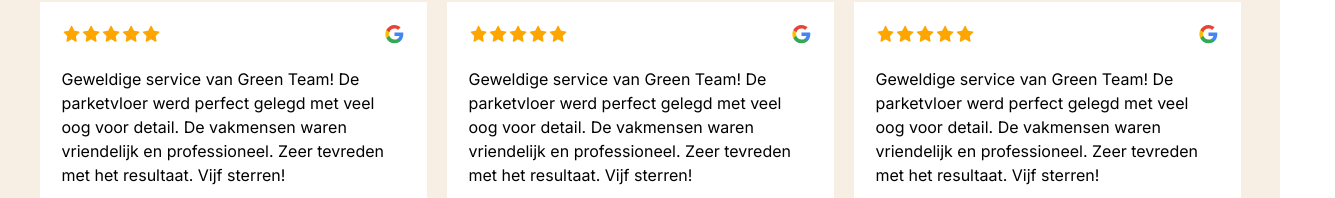
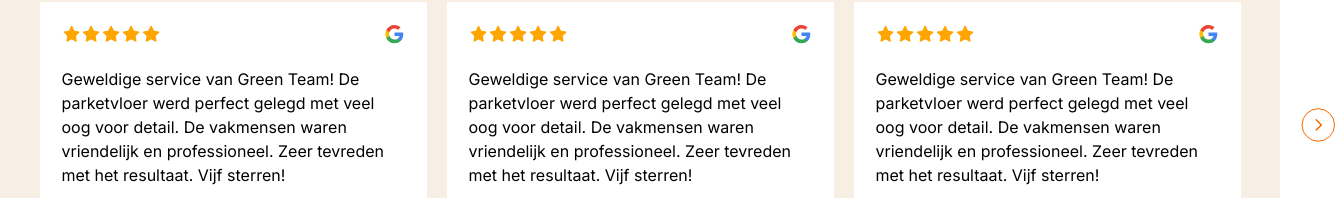
Before and after one commit to GreenTeam88/greenteam-front-end, a Next.js app: page / in a window 1280 px wide. Shown: the part 1527-1725 px from the top of the page, 1335 px wide, since content can reach past the window. Built offline with nearby package versions, Linux system fonts and the light colour scheme.

Commit message:
integrating the third section

```diff
--- a/src/app/(root)/(routes)/_components/ratingSection.tsx
+++ b/src/app/(root)/(routes)/_components/ratingSection.tsx
@@ -66,8 +66,10 @@ const RatingCard: React.FC<RatingInfo> = ({ stars, birthDate, description, image
 
 export const RatingSection = () => {
   return (
-    <div className="w-full bg-lightOrange flex items-center py-[122px] justify-center">
-      <div className="flex flex-col max-w-[1440px] gap-[44px] ">
+    <div className="w-full bg-lightOrange gap-[60px] max-w-full flex items-center py-[122px] justify-center">
+      <img src="/icons/arrowLeft.svg" />
+
+      <div className="flex flex-col max-w-[1440px] gap-[44px] items-center justify-center">
         <div className="flex items-center relative justify-between w-full ">
           <H2 className="text-primaryDefault">Wat vinden onze klanten?</H2>
           <img src="/home/googleRating.png" className="absolute top-1/2 -translate-y-1/2 right-0" />
@@ -78,6 +80,7 @@ export const RatingSection = () => {
           ))}
         </div>
       </div>
+      <img src="/icons/arrowLeft.svg" className="rotate-180" />
     </div>
   );
 };
```
Also changed, not shown: public/icons/arrowLeft.svg (added).
